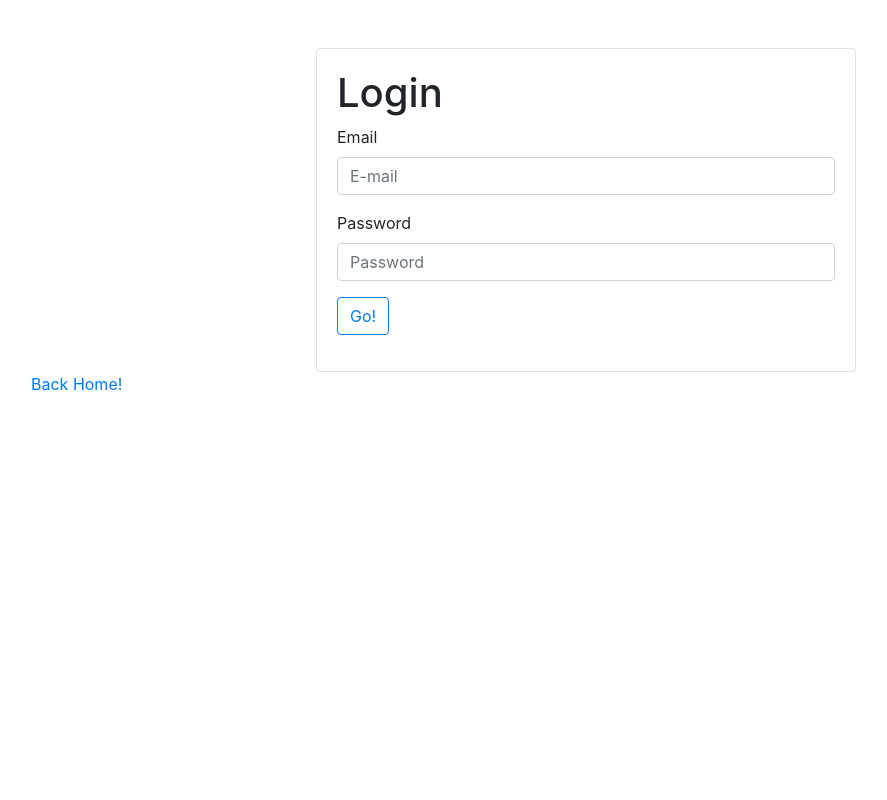
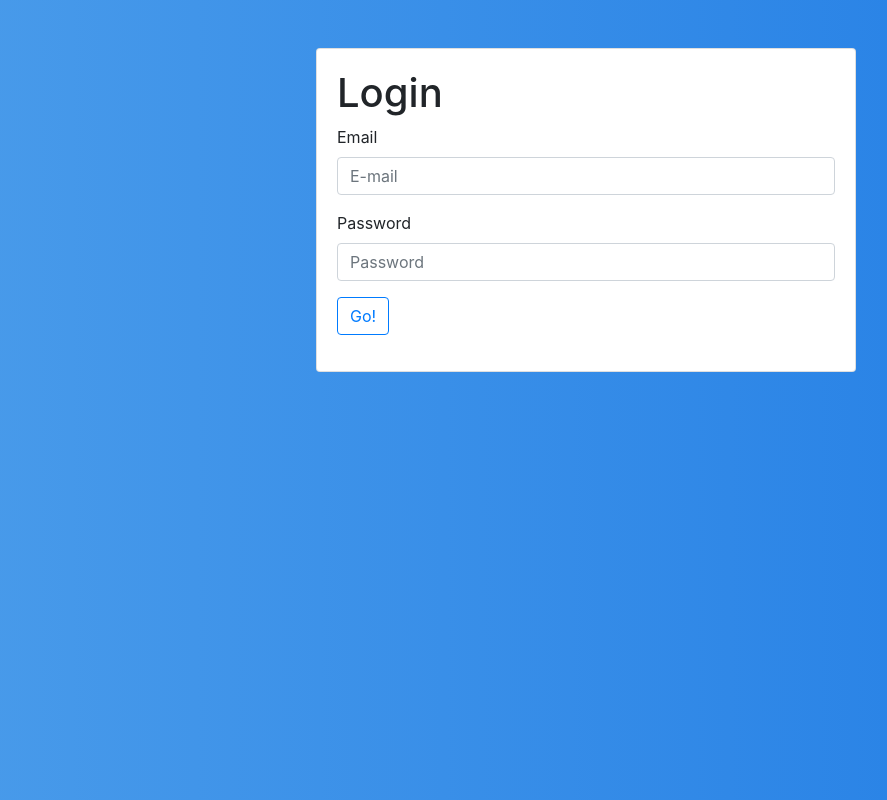
Before and after one commit to agftech/admin-template-react, a React (Create React App) app: page /login in a window 1280 px wide. Shown: the whole page, without its empty margins (54-941 px from the left). Built offline with nearby package versions, Linux system fonts and the light colour scheme.

Commit message:
:package: finalize login and add react hooks

```diff
--- a/src/components/Login.js
+++ b/src/components/Login.js
@@ -1,5 +1,4 @@
-import React, { Component } from "react";
-import { Link } from "react-router-dom";
+import useClass from './../hooks/add-class-body'
 
 import {
   Button,
@@ -14,8 +13,11 @@ import {
   Row,
 } from "reactstrap";
 
-export default class Login extends Component {
-  render() {
+const Login = () => {
+    useClass('bg-blue')
+    const handleLogin = () => {
+        console.log('Make http request here....')
+    }
     return (
       <div className="login mt-5 flex-row align-items-center">
         <Container>
@@ -38,7 +40,7 @@ export default class Login extends Component {
                       />
                     </FormGroup>
                     <FormGroup>
-                      <Button outline color="primary">
+                      <Button outline color="primary" onClick={handleLogin}>
                         Go!
                       </Button>
                     </FormGroup>
@@ -47,9 +49,9 @@ export default class Login extends Component {
               </Card>
             </Col>
           </Row>
-          <Link to="">Back Home!</Link>
         </Container>
       </div>
     );
-  }
 }
+
+export default Login;
--- /dev/null
+++ b/src/hooks/add-class-body.js
@@ -0,0 +1,15 @@
+import { useEffect } from "react";
+
+const addBody = (classes) => document.body.classList.add(classes);
+const removeBody = (classes) => document.body.classList.remove(classes);
+
+export default function useClass(className) {
+  useEffect(() => {
+    className instanceof Array ? className.map(addBody) : addBody(className);
+
+    return () =>
+      className instanceof Array
+        ? className.map(removeBody)
+        : removeBody(className);
+  }, [className]);
+}
--- a/src/index.js
+++ b/src/index.js
@@ -4,6 +4,7 @@ import App from './App';
 import reportWebVitals from './reportWebVitals';
 
 import 'bootstrap/dist/css/bootstrap.min.css';
+import './styles/app.css';
 
 ReactDOM.render(
   <React.StrictMode>
--- /dev/null
+++ b/src/styles/app.css
@@ -0,0 +1,15 @@
+body.bg-blue {
+  background: #499bea;
+  background: -moz-linear-gradient(left, #499bea 0%, #207ce5 100%);
+  background: -webkit-gradient(
+    left top,
+    right top,
+    color-stop(0%, #499bea),
+    color-stop(100%, #207ce5)
+  );
+  background: -webkit-linear-gradient(left, #499bea 0%, #207ce5 100%);
+  background: -o-linear-gradient(left, #499bea 0%, #207ce5 100%);
+  background: -ms-linear-gradient(left, #499bea 0%, #207ce5 100%);
+  background: linear-gradient(to right, #499bea 0%, #207ce5 100%);
+  filter: progid:DXImageTransform.Microsoft.gradient( startColorstr='#499bea', endColorstr='#207ce5', GradientType=1 );
+}
```
